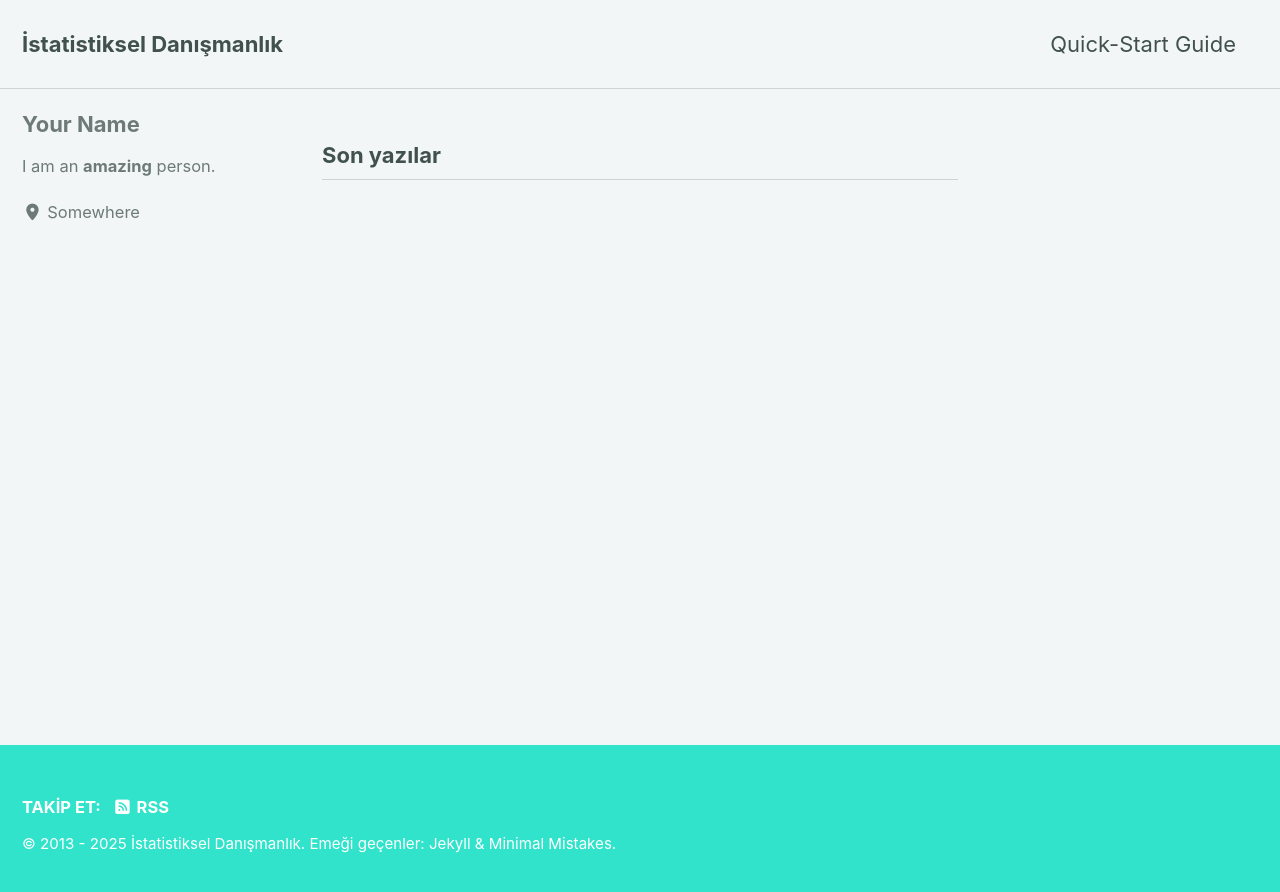
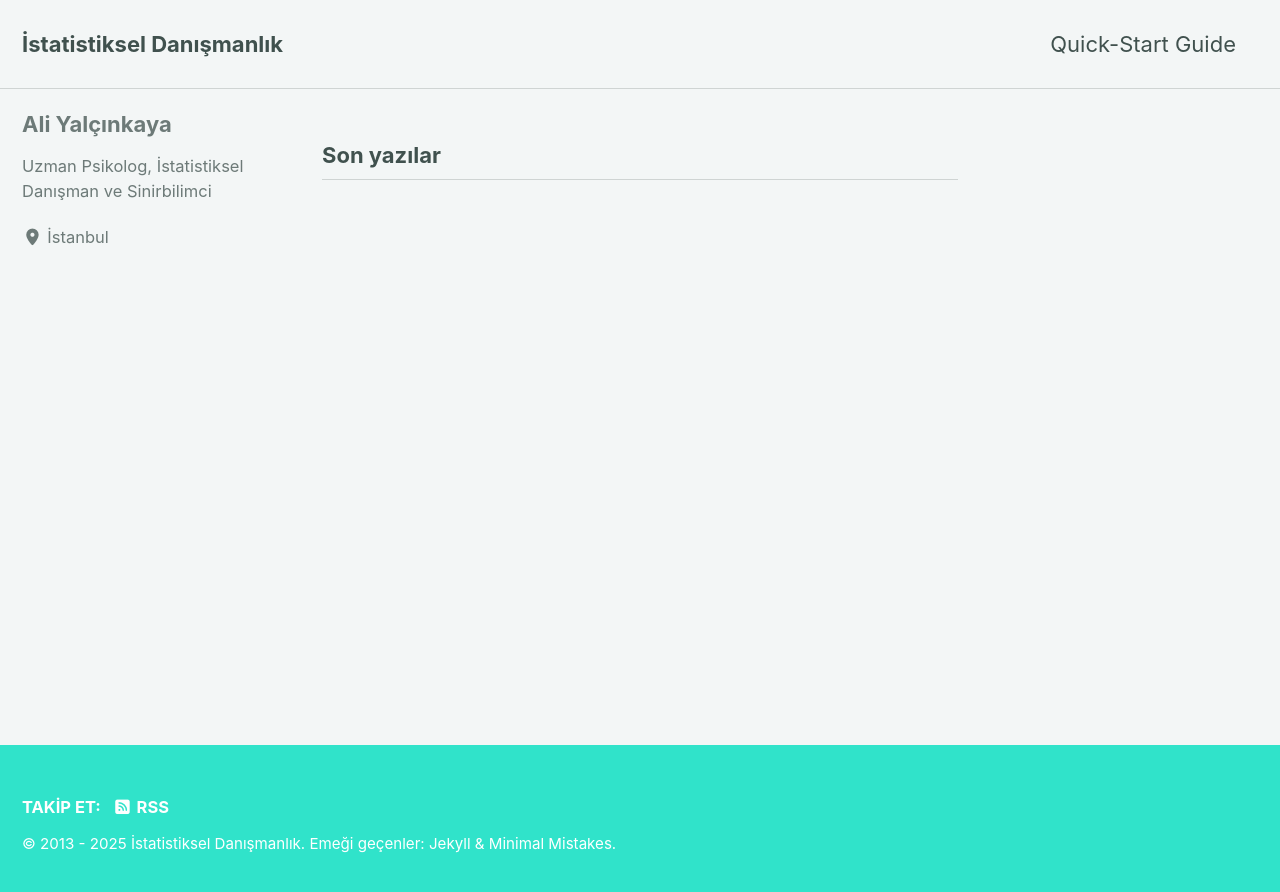
Before and after one commit to ali-yalcinkaya/istatistik, a Jekyll site: the page built from index.html, in a window 1280 px wide. Shown: the top 892 px of the page. Built offline with Jekyll 4.4.1, drawn with Linux system fonts in a browser that asks for light colours; cached includes are drawn as plain includes; the list of posts is cut into pages by our own code.

Commit message:
Update _config.yml

```diff
--- a/_config.yml
+++ b/_config.yml
@@ -113,10 +113,10 @@ analytics:
 
 # Site Author
 author:
-  name             : "Your Name"
+  name             : "Ali Yalçınkaya"
   avatar           : # path of avatar image, e.g. "/assets/images/bio-photo.jpg"
-  bio              : "I am an **amazing** person."
-  location         : "Somewhere"
+  bio              : "Uzman Psikolog, İstatistiksel Danışman ve Sinirbilimci "
+  location         : "İstanbul"
   email            :
   links:
     - label: "Email"
```
